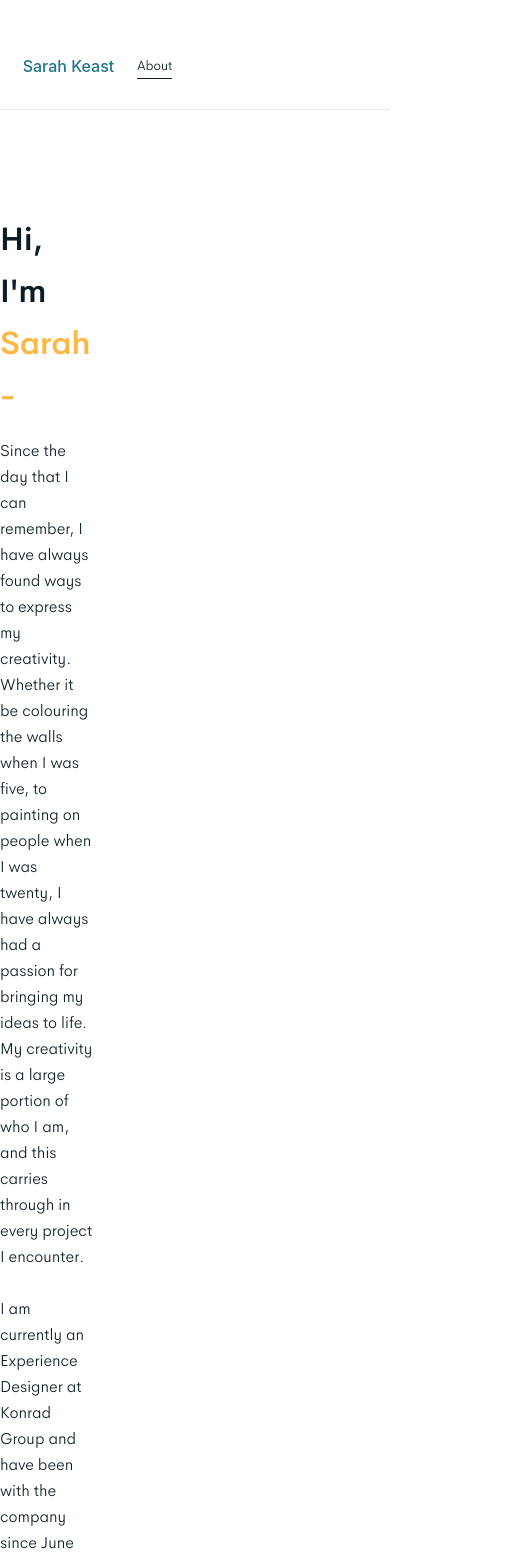
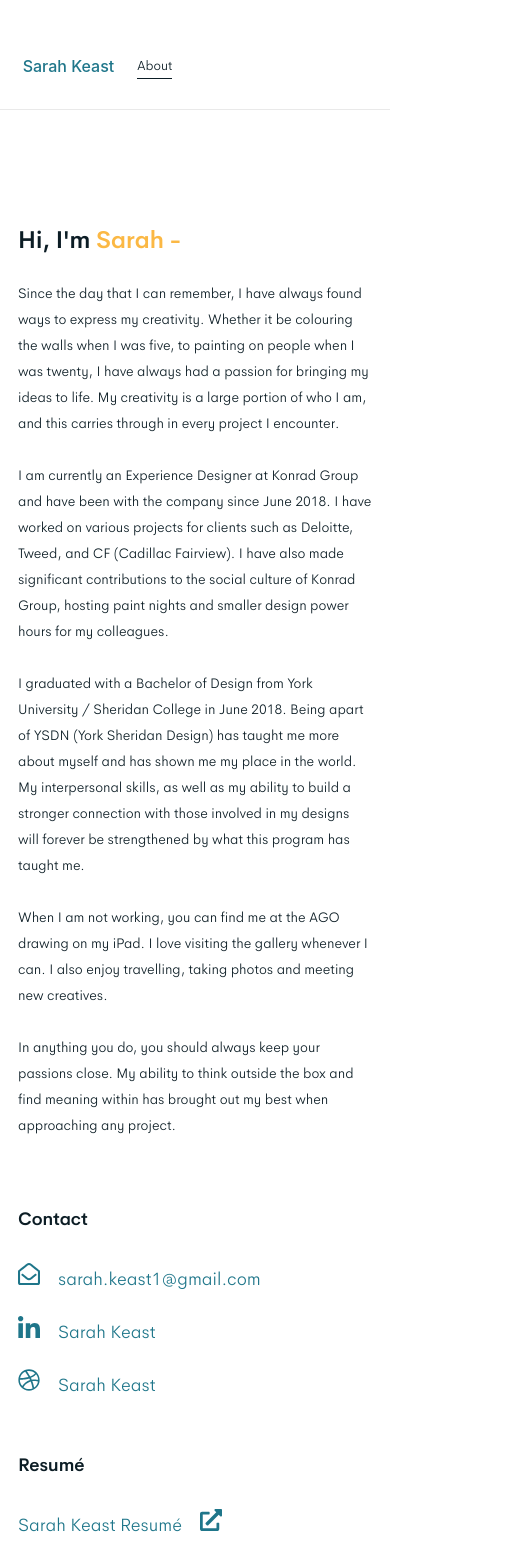
Before and after one commit to JoelChev/sarahhkeast_portfolio, a React (Create React App) app in the folder sarahhkeast_portfolio/: page /about in a window 390 px wide. Shown: the top 1560 px of the page, 531 px wide, since content can reach past the window. Built offline with nearby package versions, Linux system fonts and the light colour scheme.

Commit message:
Added mobile styling to the about page

```diff
--- a/sarahhkeast_portfolio/src/pages/about-page.jsx
+++ b/sarahhkeast_portfolio/src/pages/about-page.jsx
@@ -29,7 +29,7 @@ class AboutPage extends Component {
                         When I am not working, you can find me at the AGO drawing on my iPad. I love visiting the gallery whenever I can. I also enjoy travelling, taking photos and meeting new creatives. <br /><br />
                         In anything you do, you should always keep your passions close. My ability to think outside the box and find meaning within has brought out my best when approaching any project.</p>
                     </div>
-                    <div classname={`${aboutPage}__image-container`}>
+                    <div className={`${aboutPage}__image-container`}>
                         <img className={`${aboutPage}__image`}
                             src={AboutSarah}
                             alt="Sarah Keast" />
--- a/sarahhkeast_portfolio/src/styles/pages/about-page.scss
+++ b/sarahhkeast_portfolio/src/styles/pages/about-page.scss
@@ -11,6 +11,13 @@
     &__text-container {
         width: 50%;
         margin-top: 72px;
+        @media (min-width: $breakpoint-tablet) and (max-width: $breakpoint-desktop) {
+            padding: 0 18px;
+        }
+        @media (max-width: $breakpoint-tablet) {
+            width: 100%;
+            padding: 0 18px;
+        }
     }
 
     &__title {
@@ -21,18 +28,38 @@
         &--highlight {
             color: $color-yellow-highlight;
         }
+        @media (max-width: $breakpoint-tablet) {
+            font-size: 24px;
+        }
     }
 
     &__text {
         font-size: 16px;
         line-height: 26px;
+        @media (max-width: $breakpoint-tablet) {
+            font-size: 14px;
+        }
     }
 
     &__image-container {
-        width: 50%;
+        @media (max-width: $breakpoint-desktop) {
+            width: 50%;
         display: flex;
         align-items: center;
         justify-content: center;
+        }
+
+        @media (min-width: $breakpoint-tablet) and (max-width: $breakpoint-desktop) {
+            padding: 0 18px;
+        }
+
+        @media (max-width: $breakpoint-tablet) {
+            display: none;
+        }
+    }
+
+    &__image {
+        max-width: 100%;
     }
 
     &__contact-resume-container {
@@ -40,6 +67,15 @@
         width: 50%;
         justify-content: space-evenly;
         margin-bottom: 260px;
+        @media (min-width: $breakpoint-tablet) and (max-width: $breakpoint-desktop) {
+            padding: 0 18px;
+        }
+        @media (max-width: $breakpoint-tablet){
+            flex-direction: column;
+            padding: 0 18px;
+            margin-bottom: 120px;
+            width: calc( 100% - 36px);
+        }
     }
 
     &__contact-container {
@@ -52,6 +88,10 @@
         font-size: 24px;
         line-height: 40px;
         margin-bottom: 32px;
+        @media (max-width: $breakpoint-tablet){
+            font-size: 18px;
+            line-height: 23px;
+        }
     }
 
     &__contact-item {
@@ -83,6 +123,11 @@
         font-size: 24px;
         line-height: 40px;
         margin-bottom: 32px;
+        @media (max-width: $breakpoint-tablet){
+            font-size: 18px;
+            line-height: 23px;
+            margin-top: 32px;
+        }
     }
 
     &__resume-item {
```
